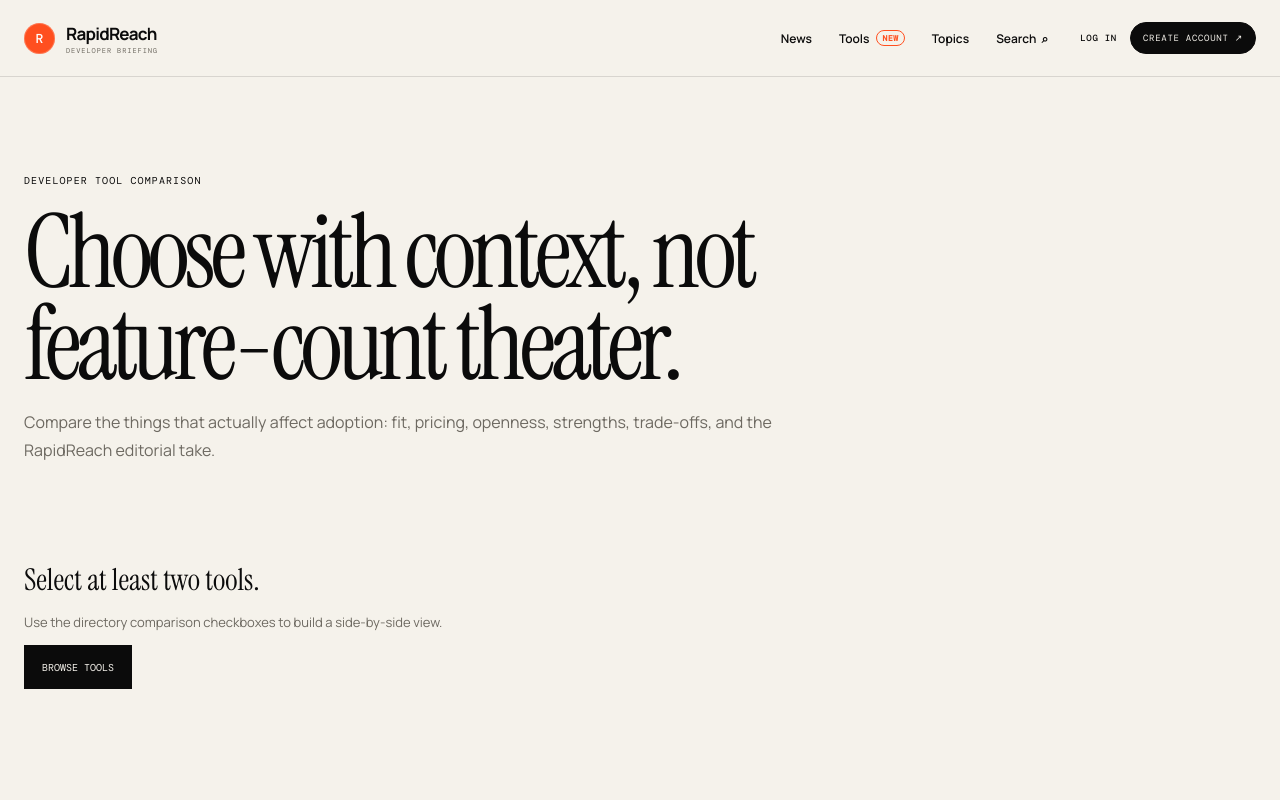
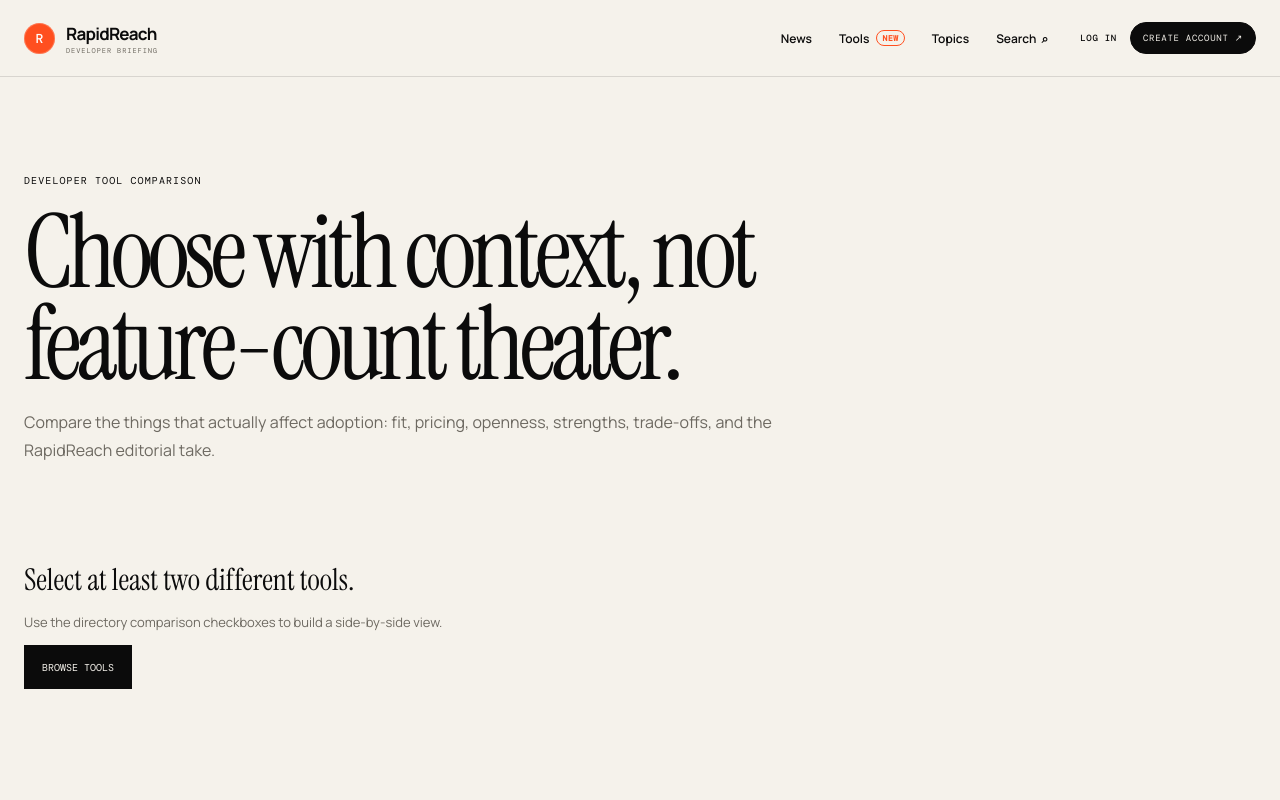
Before and after one commit to savisaluwadana/RapidReachBloWebsite, a Next.js app: page /compare in a window 1280 px wide. Shown: the top 800 px of the page. Built offline with nearby package versions, Linux system fonts and the light colour scheme; no server answers; the database is empty; a web font is replaced by a local one.

Commit message:
fix: sanitize comparison query parameters

```diff
--- a/app/compare/page.tsx
+++ b/app/compare/page.tsx
@@ -6,15 +6,24 @@ import { getTools } from "@/lib/tools";
 export const metadata: Metadata = { title: "Compare Developer Tools", description: "Compare developer tools across pricing, open-source status, strengths, trade-offs, and RapidReach editorial verdicts." };
 export const revalidate = 60;
 
-export default async function ComparePage({ searchParams }: { searchParams: Promise<{ tools?: string }> }) {
+const MAX_TOOL_SLUG_LENGTH = 120;
+
+export default async function ComparePage({ searchParams }: { searchParams: Promise<{ tools?: string | string[] }> }) {
   const { tools: raw } = await searchParams;
-  const slugs = String(raw || "").split(",").map((item) => item.trim()).filter(Boolean).slice(0, 4);
+  const rawValue = Array.isArray(raw) ? raw[0] || "" : raw || "";
+  const slugs = [...new Set(rawValue
+    .slice(0, 600)
+    .split(",")
+    .map((item) => item.trim().slice(0, MAX_TOOL_SLUG_LENGTH))
+    .filter(Boolean))]
+    .slice(0, 4);
   const all = await getTools();
-  const tools = slugs.map((slug) => all.find((tool) => tool.slug === slug)).filter(Boolean) as typeof all;
+  const bySlug = new Map(all.map((tool) => [tool.slug, tool]));
+  const tools = slugs.map((slug) => bySlug.get(slug)).filter(Boolean) as typeof all;
   return (
     <main className="comparison-page shell">
       <header className="comparison-hero"><span className="section-kicker">Developer tool comparison</span><h1>Choose with context, not feature-count theater.</h1><p>Compare the things that actually affect adoption: fit, pricing, openness, strengths, trade-offs, and the RapidReach editorial take.</p></header>
-      {tools.length >= 2 ? <ToolComparison tools={tools} /> : <div className="account-empty"><h3>Select at least two tools.</h3><p>Use the directory comparison checkboxes to build a side-by-side view.</p><Link className="account-primary" href="/tools">Browse tools</Link></div>}
+      {tools.length >= 2 ? <ToolComparison tools={tools} /> : <div className="account-empty"><h3>Select at least two different tools.</h3><p>Use the directory comparison checkboxes to build a side-by-side view.</p><Link className="account-primary" href="/tools">Browse tools</Link></div>}
     </main>
   );
 }
```
